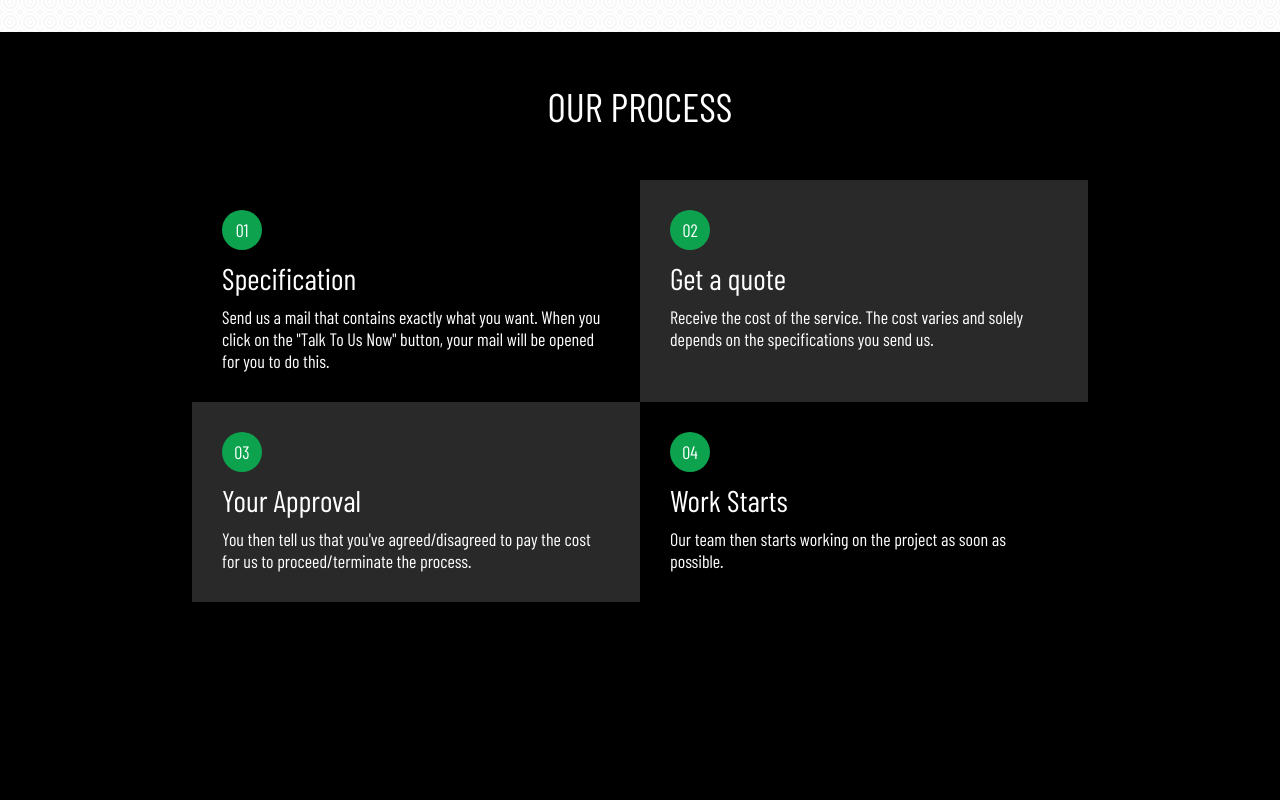
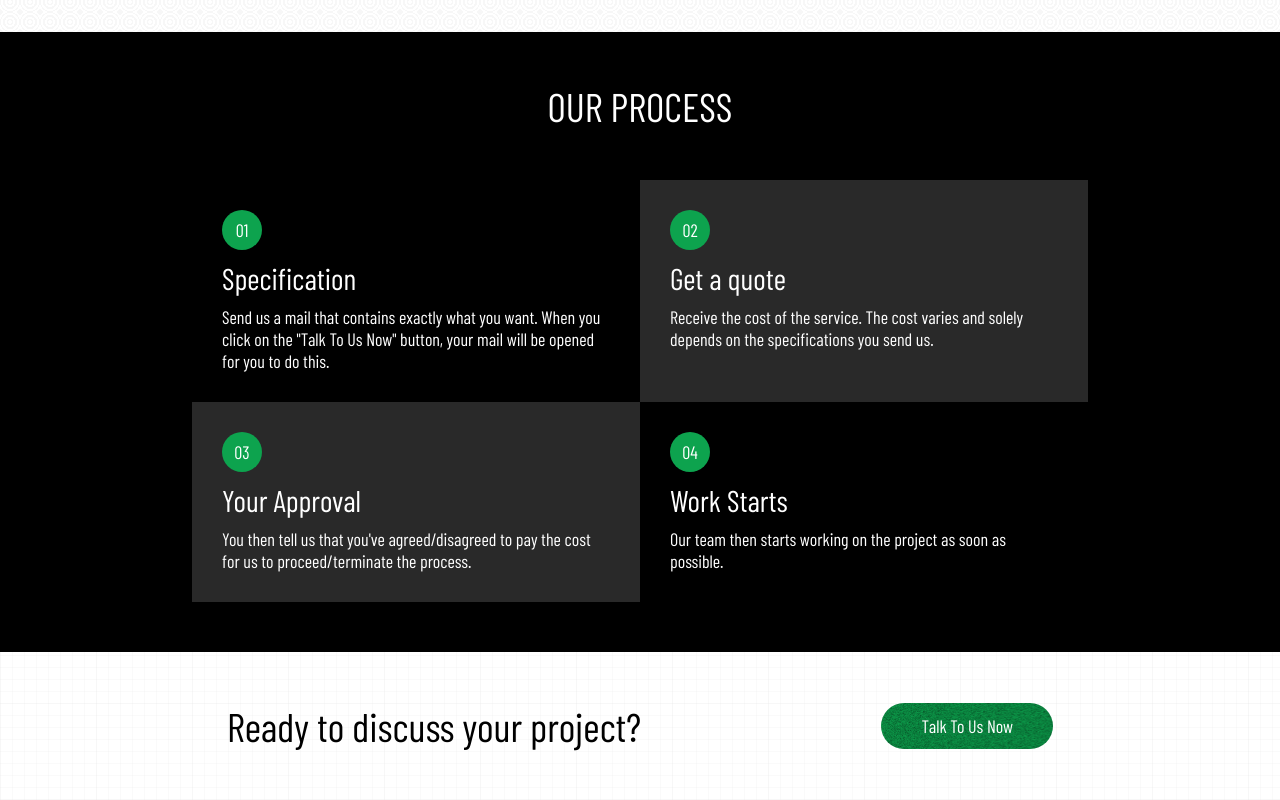
Before and after one commit to abrusu-collins/DevTech, a React (Create React App) app: page / in a window 1280 px wide. Shown: the part 2640-3440 px from the top of the page. Before the commit the page ends 3292 px from the top, so only its background shows below. Built offline with nearby package versions, Linux system fonts and the light colour scheme.

Commit message:
ready works

```diff
--- a/src/App.js
+++ b/src/App.js
@@ -5,6 +5,7 @@ import Services from "./components/Services";
 import Why from "./components/Why";
 import Works from "./components/Works";
 import Process from "./components/Process";
+import Ready from "./components/Ready";
 
 function App() {
   return (
@@ -14,6 +15,7 @@ function App() {
       <Why />
       <Works />
       <Process />
+      <Ready/>
     </>
   );
 }
--- /dev/null
+++ b/src/components/Ready.jsx
@@ -0,0 +1,12 @@
+function Ready() {
+    return (
+        <div className="ready">
+            <div>
+            <p>Ready to discuss your project?</p>
+            <a href=" ">Talk To Us Now</a>
+            </div>
+        </div>
+    );
+}
+
+export default Ready;
--- /dev/null
+++ b/src/sass/_ready.scss
@@ -0,0 +1,52 @@
+.ready {
+  padding: 50px;
+  font-size: 18px;
+  color: black;
+  background-image: repeating-linear-gradient(
+      90deg,
+      hsla(196, 0%, 79%, 0.06) 0px,
+      hsla(196, 0%, 79%, 0.06) 1px,
+      transparent 1px,
+      transparent 96px
+    ),
+    repeating-linear-gradient(
+      0deg,
+      hsla(196, 0%, 79%, 0.06) 0px,
+      hsla(196, 0%, 79%, 0.06) 1px,
+      transparent 1px,
+      transparent 96px
+    ),
+    repeating-linear-gradient(
+      0deg,
+      hsla(196, 0%, 79%, 0.09) 0px,
+      hsla(196, 0%, 79%, 0.09) 1px,
+      transparent 1px,
+      transparent 12px
+    ),
+    repeating-linear-gradient(
+      90deg,
+      hsla(196, 0%, 79%, 0.09) 0px,
+      hsla(196, 0%, 79%, 0.09) 1px,
+      transparent 1px,
+      transparent 12px
+    ),
+    linear-gradient(90deg, rgb(255, 255, 255), rgb(255, 255, 255));
+
+  & div {
+    width: 70%;
+    display: flex;
+    align-items: center;
+    justify-content: space-between;
+    margin: auto;
+    & p {
+      font-size: 40px;
+    }
+    & a {
+      color: white;
+      background: $button_background url("../img/button-noise.png");
+      text-decoration: none;
+      padding: 12px 40px;
+      border-radius: 25px;
+    }
+  }
+}
--- a/src/sass/index.scss
+++ b/src/sass/index.scss
@@ -5,3 +5,4 @@
 @import "why";
 @import "works";
 @import "process";
+@import "ready";
--- a/src/styles/index.css
+++ b/src/styles/index.css
@@ -151,3 +151,27 @@ body {
   align-items: center;
   justify-content: center;
 }
+
+.ready {
+  padding: 50px;
+  font-size: 18px;
+  color: black;
+  background-image: repeating-linear-gradient(90deg, hsla(196deg, 0%, 79%, 0.06) 0px, hsla(196deg, 0%, 79%, 0.06) 1px, transparent 1px, transparent 96px), repeating-linear-gradient(0deg, hsla(196deg, 0%, 79%, 0.06) 0px, hsla(196deg, 0%, 79%, 0.06) 1px, transparent 1px, transparent 96px), repeating-linear-gradient(0deg, hsla(196deg, 0%, 79%, 0.09) 0px, hsla(196deg, 0%, 79%, 0.09) 1px, transparent 1px, transparent 12px), repeating-linear-gradient(90deg, hsla(196deg, 0%, 79%, 0.09) 0px, hsla(196deg, 0%, 79%, 0.09) 1px, transparent 1px, transparent 12px), linear-gradient(90deg, rgb(255, 255, 255), rgb(255, 255, 255));
+}
+.ready div {
+  width: 70%;
+  display: flex;
+  align-items: center;
+  justify-content: space-between;
+  margin: auto;
+}
+.ready div p {
+  font-size: 40px;
+}
+.ready div a {
+  color: white;
+  background: #0da34e url("../img/button-noise.png");
+  text-decoration: none;
+  padding: 12px 40px;
+  border-radius: 25px;
+}
--- /dev/null
+++ b/src/styles/ready.css
@@ -0,0 +1,8 @@
+.ready {
+  font-size: 18px;
+  color: black;
+  background-image: repeating-linear-gradient(90deg, hsla(196deg, 0%, 79%, 0.06) 0px, hsla(196deg, 0%, 79%, 0.06) 1px, transparent 1px, transparent 96px), repeating-linear-gradient(0deg, hsla(196deg, 0%, 79%, 0.06) 0px, hsla(196deg, 0%, 79%, 0.06) 1px, transparent 1px, transparent 96px), repeating-linear-gradient(0deg, hsla(196deg, 0%, 79%, 0.09) 0px, hsla(196deg, 0%, 79%, 0.09) 1px, transparent 1px, transparent 12px), repeating-linear-gradient(90deg, hsla(196deg, 0%, 79%, 0.09) 0px, hsla(196deg, 0%, 79%, 0.09) 1px, transparent 1px, transparent 12px), linear-gradient(90deg, rgb(255, 255, 255), rgb(255, 255, 255));
+}
+.ready a {
+  color: white;
+}
```
